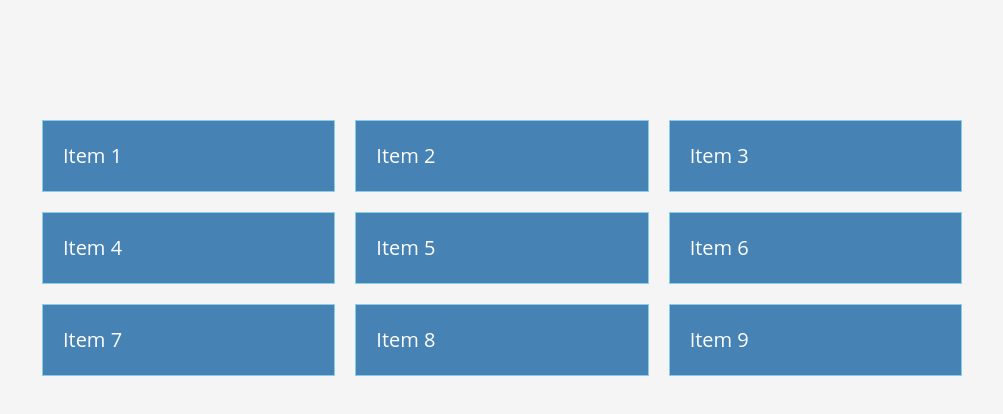
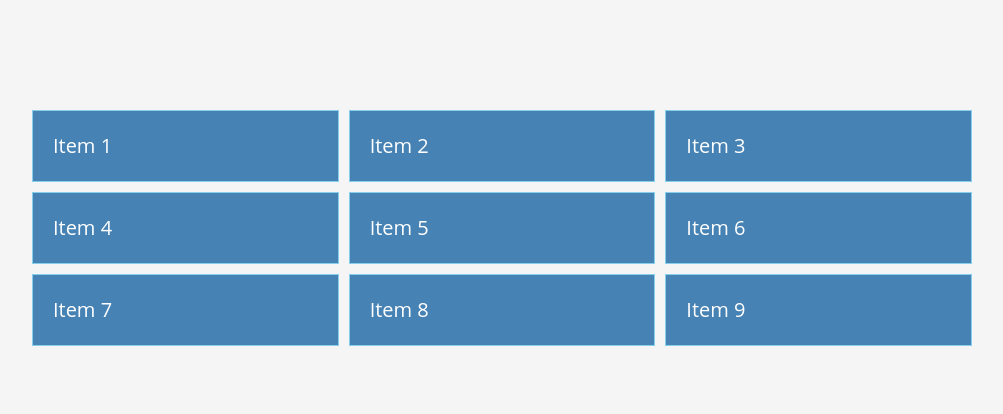
Before and after one commit to piusnmuhumuza/software-engineering, a plain HTML site: page grid.html in a window 1280 px wide. Shown: the whole page, without its empty margins (138-1141 px from the left). Drawn offline with Linux system fonts and the light colour scheme.

Commit message:
column & row gap code

```diff
--- a/css/grid.css
+++ b/css/grid.css
@@ -18,6 +18,8 @@ body {
     padding: 10px;
     display: grid;
     grid-template-columns: repeat(3, 1fr);
+    column-gap: 10px;
+    row-gap: 10px;
 }
 
 .item {
@@ -26,5 +28,4 @@ body {
    font-size: 20px;
    padding: 20px;
    border: skyblue 1px solid;
-   margin: 10px;
 }
```
